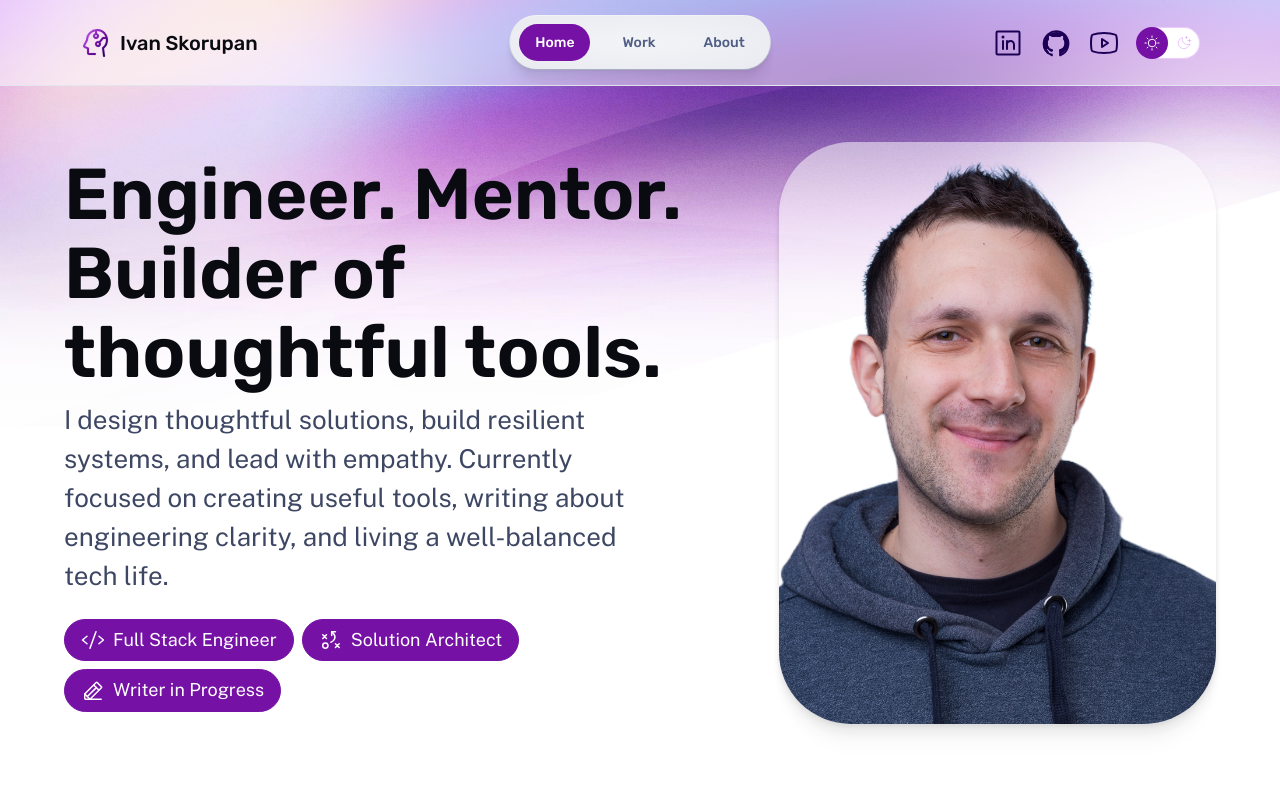
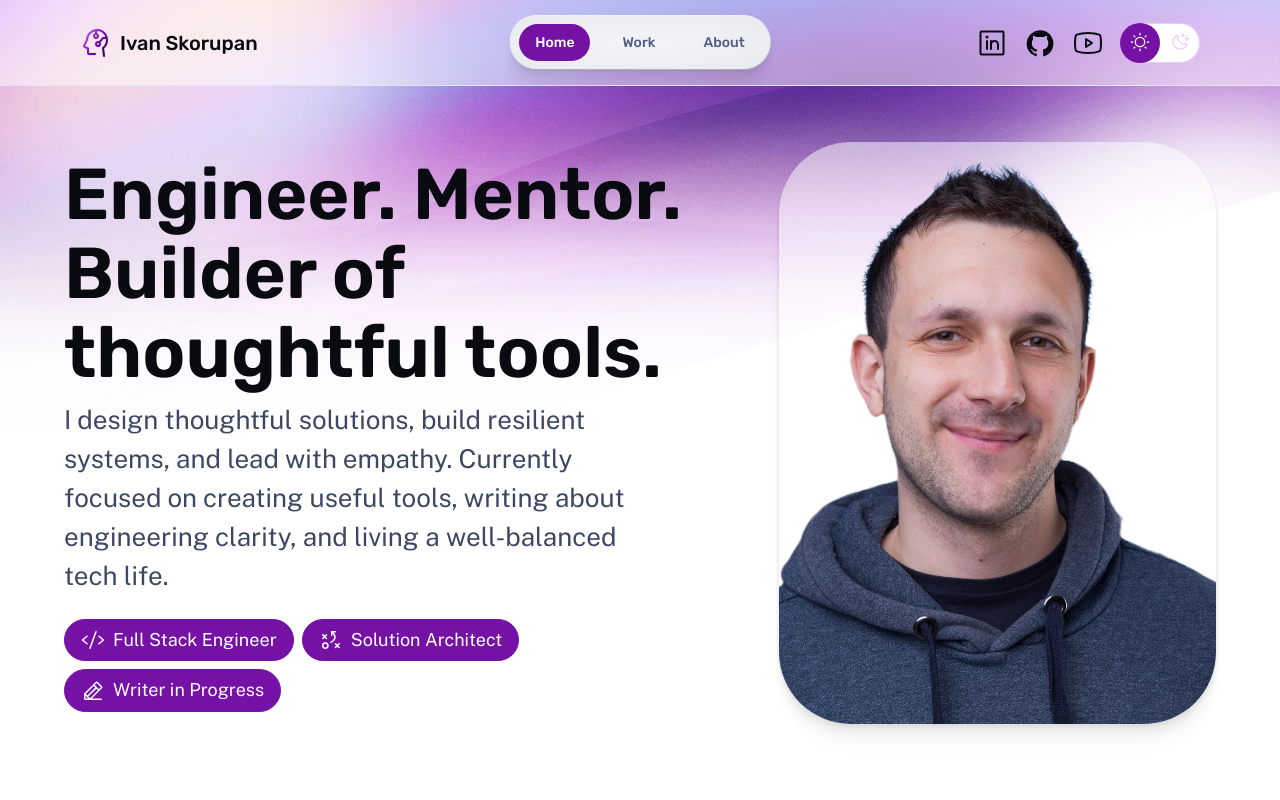
Before and after one commit to frle10/frle-portfolio, an Astro site: page / in a window 1280 px wide. Shown: the top 800 px of the page. Built offline with nearby package versions, Linux system fonts and the light colour scheme; Astro itself is replaced by a stand-in of ours.

Commit message:
Fix up ThemeToggle

```diff
--- a/src/components/Nav.astro
+++ b/src/components/Nav.astro
@@ -3,21 +3,18 @@ import Icon from './Icon.astro';
 import ThemeToggle from './ThemeToggle.astro';
 import type { iconPaths } from './IconPaths';
 
-/** Main menu items */
 const textLinks: { label: string; href: string }[] = [
   { label: 'Home', href: '/' },
   { label: 'Work', href: '/work/' },
   { label: 'About', href: '/about/' },
 ];
 
-/** Icon links to social media */
 const iconLinks: { label: string; href: string; icon: keyof typeof iconPaths }[] = [
   { label: 'LinkedIn', href: 'https://www.linkedin.com/in/ivan-skorupan-9ba1b118b/', icon: 'linkedin-logo' },
   { label: 'GitHub', href: 'https://github.com/frle10', icon: 'github-logo' },
   { label: 'YouTube', href: 'https://www.youtube.com/@Frlee', icon: 'youtube-logo' },
 ];
 
-/** Test if a link is pointing to the current page. */
 const isCurrentPage = (href: string) => {
   const currentPathname = Astro.url.pathname;
   if (href === '/') return currentPathname === '/';
@@ -33,6 +30,7 @@ const isCurrentPage = (href: string) => {
       <Icon icon="head-circuit" color="var(--accent-regular)" size="1.6em" gradient />
       <span class="site-title-text">Ivan Skorupan</span>
     </a>
+
     <menu-button>
       <template>
         <button class="menu-button" aria-expanded="false">
@@ -66,15 +64,17 @@ const isCurrentPage = (href: string) => {
         </li>
       ))}
     </ul>
+
     <div class="menu-footer">
       <div class="socials">
         {iconLinks.map(({ href, icon, label }) => (
-          <a target="_blank" href={href} class="social" rel="noopener noreferrer">
+          <a target="_blank" href={href} class="social" rel="noopener noreferrer" data-tooltip={label}>
             <span class="sr-only">{label}</span>
             <Icon icon={icon} size='2em' />
           </a>
         ))}
       </div>
+
       <div class="theme-toggle">
         <ThemeToggle />
       </div>
@@ -129,8 +129,6 @@ const isCurrentPage = (href: string) => {
     font-family: var(--font-brand);
     font-weight: 500;
     margin-bottom: 3.5rem;
-
-    /* Make nav sticky and glassy on ALL screen sizes */
     position: sticky;
     top: 0;
     z-index: 9990;
@@ -146,7 +144,6 @@ const isCurrentPage = (href: string) => {
     align-items: center;
     gap: 0.5rem;
     padding: 1.5rem;
-    /* The header is now transparent, as the nav behind it has the glass effect */
     background-color: transparent;
     border-bottom: none;
     position: relative;
@@ -220,12 +217,17 @@ const isCurrentPage = (href: string) => {
     padding: 2rem;
     margin: 0;
   }
+
   .link {
     display: inline-block;
     color: var(--gray-300);
     text-decoration: none;
   }
-  .link[aria-current='page'] { color: var(--gray-0); }
+
+  .link[aria-current='page'] {
+    color: var(--gray-0);
+  }
+
   .menu-footer {
     display: flex;
     justify-content: space-between;
@@ -233,13 +235,55 @@ const isCurrentPage = (href: string) => {
     padding: 1.5rem 2rem;
     border-top: 1px solid var(--gray-800);
   }
+
   .socials {
     display: flex;
     align-items: center;
     flex-wrap: wrap;
     gap: 1rem;
   }
-  .social { display: flex; color: var(--accent-dark); }
+
+  .social {
+    position: relative;
+    display: flex;
+    color: var(--gray-0);
+    transition: color 0.3s ease, transform 0.3s ease;
+  }
+
+  .social:hover, .social:focus {
+    color: var(--accent-regular);
+    transform: translateY(-3px);
+  }
+
+/* --- The New Tooltip Styles --- */
+  .social::after {
+    content: attr(data-tooltip);
+    position: absolute;
+    top: 140%;
+    left: 50%;
+    transform: translateX(-50%) translateY(-5px);
+
+    background: var(--gray-900);
+    color: var(--gray-50);
+    font-family: var(--font-body);
+    font-size: var(--text-sm);
+    font-weight: 500;
+    padding: 0.25rem 0.6rem;
+    border-radius: 0.25rem;
+    box-shadow: var(--shadow-md);
+    white-space: nowrap;
+
+    /* Hide it by default */
+    opacity: 0;
+    pointer-events: none; /* Make sure it doesn't block clicks */
+    transition: opacity 0.3s ease, transform 0.3s ease;
+  }
+
+  .social:hover::after, .social:focus::after {
+    /* Show it on hover */
+    opacity: 1;
+    transform: translateX(-50%) translateY(0);
+  }
 
   /* --- Desktop Styles --- */
   @media (min-width: 62em) {
--- a/src/components/ThemeToggle.astro
+++ b/src/components/ThemeToggle.astro
@@ -19,16 +19,22 @@ import Icon from './Icon.astro';
 		background-color: var(--gray-999);
 		box-shadow: inset 0 0 0 1px var(--accent-overlay);
 		cursor: pointer;
+		transition: transform 0.2s ease-out, box-shadow 0.2s ease-out;
+	}
+
+	button:hover {
+		transform: scale(1.1);
+		box-shadow: inset 0 0 0 1px var(--accent-regular), var(--shadow-sm);
 	}
 
 	.icon {
 		z-index: 1;
 		position: relative;
 		display: flex;
-		padding: 0.5rem;
-		width: 2rem;
-		height: 2rem;
-		font-size: 1rem;
+		padding: 0.6rem;
+		width: 2.5rem;
+		height: 2.5rem;
+		font-size: 1.25rem;
 		color: var(--accent-overlay);
 	}
 
@@ -113,7 +119,7 @@ import Icon from './Icon.astro';
   customElements.define('theme-toggle', ThemeToggle);
 
   document.addEventListener('astro:after-swap', () => {
-    const toggle = document.querySelector('theme-toggle');
+    const toggle = document.querySelector<ThemeToggle>('theme-toggle');
     if (toggle && typeof toggle.setButtonState === 'function') {
       toggle.setButtonState();
     }
```
